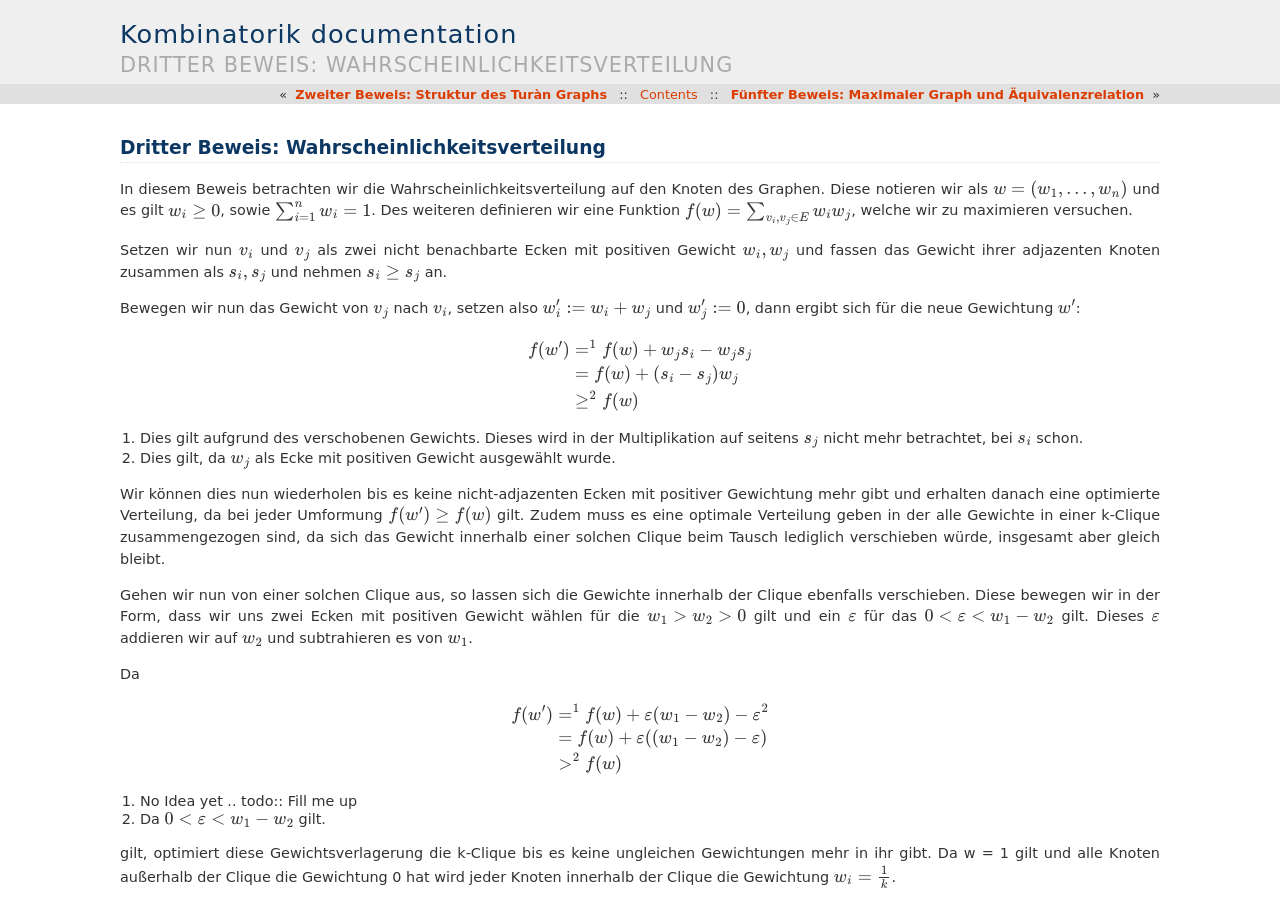
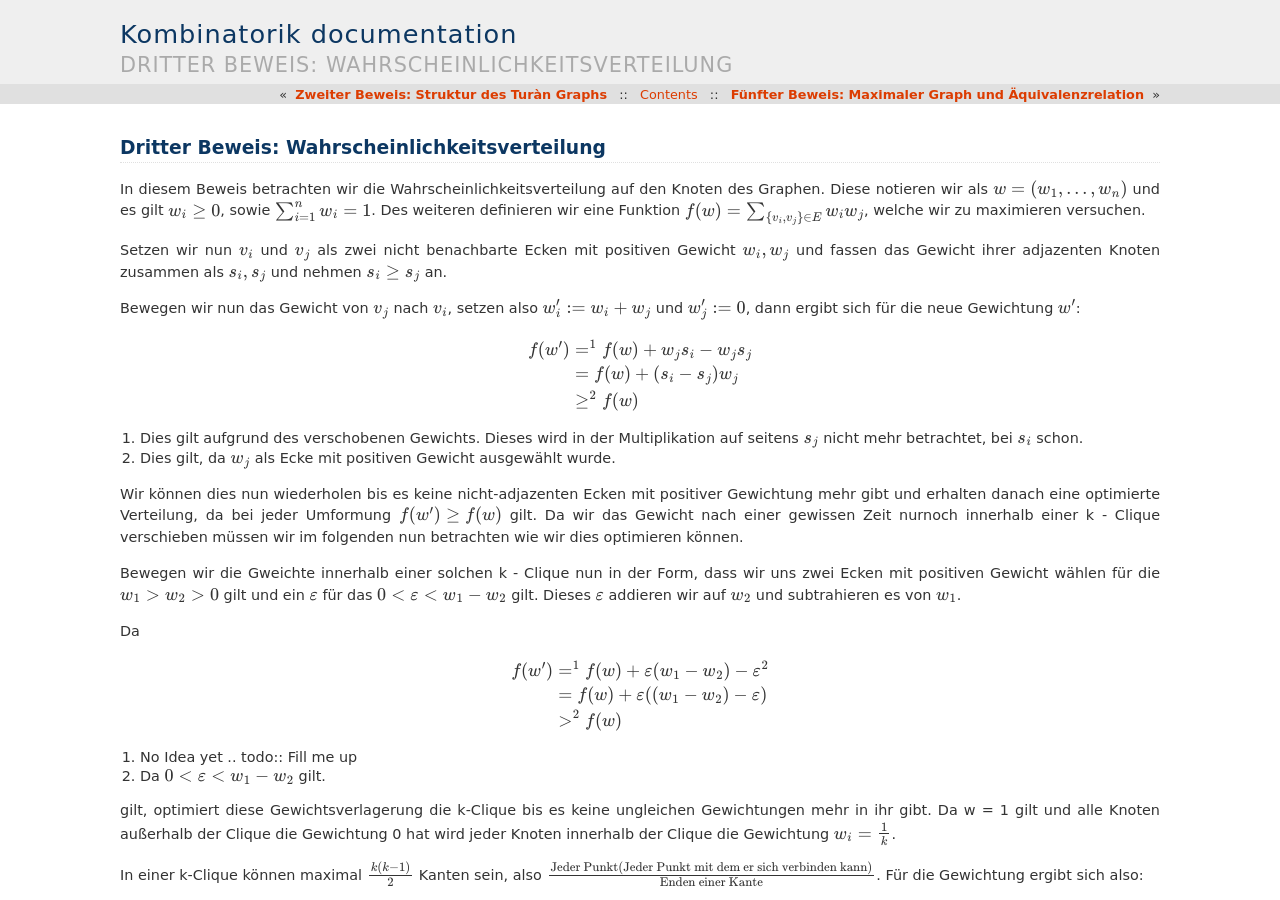
Before and after one commit to DanielMSchmidt/kombinatorik, a Sphinx documentation site: the page built from source/proof/third.rst, in a window 1280 px wide and 900 px high. Built offline with Sphinx 7.4.7, drawn with Linux system fonts in a browser that asks for light colours.

Commit message:
formulierungen geändert

```diff
--- a/source/proof/third.rst
+++ b/source/proof/third.rst
@@ -3,7 +3,7 @@
 
 .. todo:: Im vortrag sagen dass man hiermit das ganze problem ganz leicht erklären
 
-In diesem Beweis betrachten wir die Wahrscheinlichkeitsverteilung auf den Knoten des Graphen. Diese notieren wir als :math:`w = (w_1,...,w_n)` und es gilt :math:`w_i \ge 0`, sowie :math:`\sum^n_{i=1}w_i = 1`. Des weiteren definieren wir eine Funktion :math:`f(w) = \sum_{v_i, v_j \in E} w_i w_j`, welche wir zu maximieren versuchen.
+In diesem Beweis betrachten wir die Wahrscheinlichkeitsverteilung auf den Knoten des Graphen. Diese notieren wir als :math:`w = (w_1,...,w_n)` und es gilt :math:`w_i \ge 0`, sowie :math:`\sum^n_{i=1}w_i = 1`. Des weiteren definieren wir eine Funktion :math:`f(w) = \sum_{ \{v_i, v_j\} \in E} w_i w_j`, welche wir zu maximieren versuchen.
 
 
 Setzen wir nun :math:`v_i` und :math:`v_j` als zwei nicht benachbarte Ecken mit positiven Gewicht :math:`w_i, w_j` und fassen das Gewicht ihrer adjazenten Knoten zusammen als :math:`s_i, s_j` und nehmen :math:`s_i \ge s_j` an.
@@ -19,10 +19,10 @@
 (1) Dies gilt aufgrund des verschobenen Gewichts. Dieses wird in der Multiplikation auf seitens :math:`s_j` nicht mehr betrachtet, bei :math:`s_i` schon.
 (2) Dies gilt, da :math:`w_j` als Ecke mit positiven Gewicht ausgewählt wurde.
 
-Wir können dies nun wiederholen bis es keine nicht-adjazenten Ecken mit positiver Gewichtung mehr gibt und erhalten danach eine  optimierte Verteilung, da bei jeder Umformung :math:`f(w') \ge f(w)` gilt. Zudem muss es eine optimale Verteilung geben in der alle Gewichte in einer k-Clique zusammengezogen sind, da sich das Gewicht innerhalb einer solchen Clique beim Tausch lediglich verschieben würde, insgesamt aber gleich bleibt.
+Wir können dies nun wiederholen bis es keine nicht-adjazenten Ecken mit positiver Gewichtung mehr gibt und erhalten danach eine  optimierte Verteilung, da bei jeder Umformung :math:`f(w') \ge f(w)` gilt. Da wir das Gewicht nach einer gewissen Zeit nurnoch innerhalb einer k - Clique verschieben müssen wir im folgenden nun betrachten wie wir dies optimieren können.
 
 
-Gehen wir nun von einer solchen Clique aus, so lassen sich die Gewichte innerhalb der Clique ebenfalls verschieben. Diese bewegen wir in der Form, dass wir uns zwei Ecken mit positiven Gewicht wählen für die :math:`w_1 > w_2 > 0` gilt und ein :math:`\varepsilon` für das :math:`0 < \varepsilon < w_1 - w_2` gilt. Dieses :math:`\varepsilon` addieren wir auf :math:`w_2` und subtrahieren es von :math:`w_1`.
+Bewegen wir die Gweichte innerhalb einer solchen k - Clique nun in der Form, dass wir uns zwei Ecken mit positiven Gewicht wählen für die :math:`w_1 > w_2 > 0` gilt und ein :math:`\varepsilon` für das :math:`0 < \varepsilon < w_1 - w_2` gilt. Dieses :math:`\varepsilon` addieren wir auf :math:`w_2` und subtrahieren es von :math:`w_1`.
 
 Da
 
```
